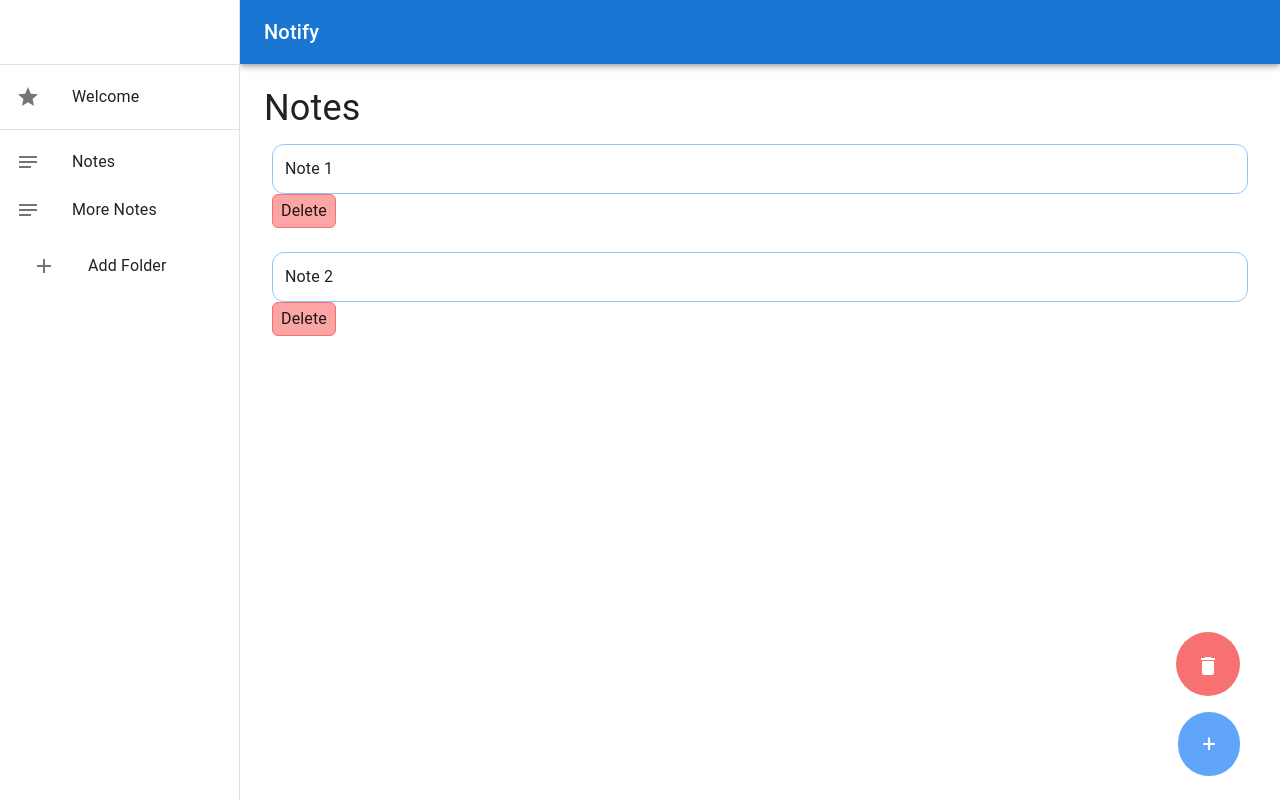
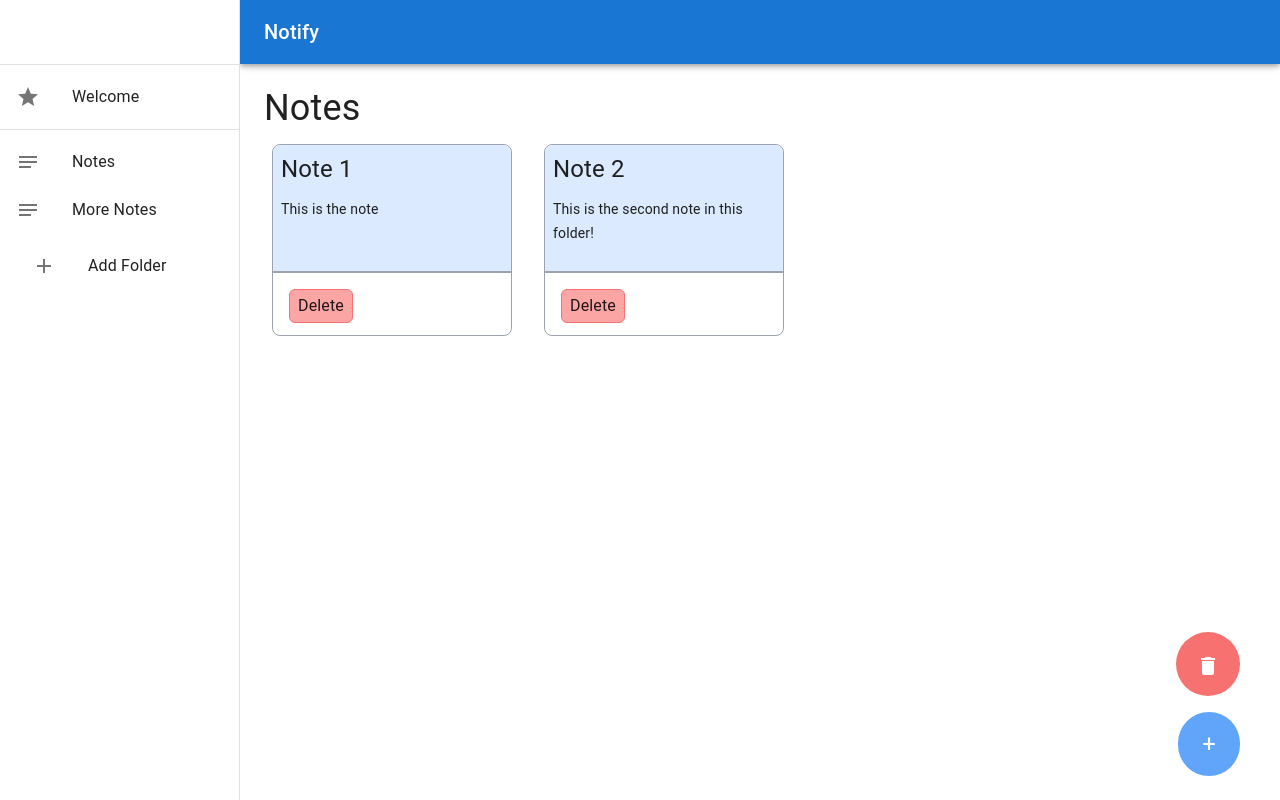
Before and after one commit to aishyuu/notify, a React (Vite) app: page /01 in a window 1280 px wide. Built offline with nearby package versions, Linux system fonts and the light colour scheme.

Commit message:
Brushed up visuals for notes and fixed some visual bugs

```diff
--- a/src/components/Introduction.tsx
+++ b/src/components/Introduction.tsx
@@ -18,6 +18,8 @@ export default function Introduction() {
                     <span>Source Code</span>
                 </Button>
             </a>
+            <span className="block mt-6 text-sm italic">Made with love by Aishyuu</span>
+            <span className="block mt-72 text-sm italic">Disclaimer: This all saves in local storage (Will work on that for 2.0)</span>
         </div>
     )
 }
--- a/src/pages/Folder.tsx
+++ b/src/pages/Folder.tsx
@@ -5,6 +5,7 @@ import DeleteIcon from '@mui/icons-material/Delete';
 import Button from '@mui/material/Button';
 import DialogTitle from '@mui/material/DialogTitle';
 import Dialog from '@mui/material/Dialog';
+import { Card } from '@mui/material';
 import { AllType } from '../types/All.types'
 
 function SimpleDialog(props : any) {
@@ -119,10 +120,10 @@ export default function Folder(props : any) {
     return(
         <div>
             <input className="text-4xl mb-2" type="text" id="FolderTitle" value={currentData?.title} onChange={newTitle => handleChange(newTitle.target.value)}/>
-            <button className="absolute bottom-20 right-10 mb-6 px-5 py-4 rounded-full hover:bg-red-300 text-2xl bg-red-400 text-white" onClick={handleClickOpen}>
+            <button className="fixed bottom-20 right-10 mb-6 px-5 py-4 rounded-full hover:bg-red-300 text-2xl bg-red-400 text-white" onClick={handleClickOpen}>
                 <DeleteIcon />
             </button>
-            <button className="absolute bottom-0 right-10 mb-6 px-6 py-4 rounded-full hover:bg-gray-300 text-2xl bg-blue-400 text-white" onClick={handleAdd}>
+            <button className="fixed bottom-0 right-10 mb-6 px-6 py-4 rounded-full hover:bg-gray-300 text-2xl bg-blue-400 text-white" onClick={handleAdd}>
                 +
             </button>
             <SimpleDialog
@@ -130,16 +131,19 @@ export default function Folder(props : any) {
                 onClose={handleClose}
                 allData={props.allData}
             />
-            <div className='p-2'>
+            <div className='p-2 flex flex-wrap gap-8'>
                 {currentData!.notes.map((note: NoteType) => {
                     return(
-                        <div className="mb-6" key={`${currentData?.id}/${note.id}`}>
+                        <div className="mb-6 w-60 h-48 border border-gray-400 rounded-lg"
+                        key={`${currentData?.id}/${note.id}`}
+                        >
                             <NavLink to={`/${currentData?.id}/${note.id}`} >
-                                <div className="p-3 border border-blue-300 rounded-xl hover:bg-blue-100 flex">
-                                    <span>{note.title}</span>
+                                <div className="border-b-2 border-gray-400 p-2 h-32 bg-blue-100 hover:bg-blue-200 rounded-t-lg">
+                                    <span className="text-2xl block mb-3">{note.title}</span>
+                                    <span className="text-sm">{`${note.text.substring(0, 70)}${note.text.length > 85 ? '...' : ''}`}</span>
                                 </div>
                             </NavLink>
-                            <button onClick={() => handleDelete(note.id)} className="ml-auto border border-red-400 bg-red-300 hover:bg-red-500 rounded-md py-1 px-2">
+                            <button onClick={() => handleDelete(note.id)} className="border border-red-400 bg-red-300 hover:bg-red-500 rounded-md py-1 px-2 mt-4 ml-4">
                                 <span>Delete</span>
                             </button>
                         </div>
--- a/src/pages/Note.tsx
+++ b/src/pages/Note.tsx
@@ -33,7 +33,7 @@ export default function Note(props) {
 
     return(
         <div>
-            <NavLink to={`/${folder}`} className="block">
+            <NavLink to={`/${folder}`} className="block w-4">
                 <ArrowBackIcon />
             </NavLink>
             <div className="flex float-right">
```
